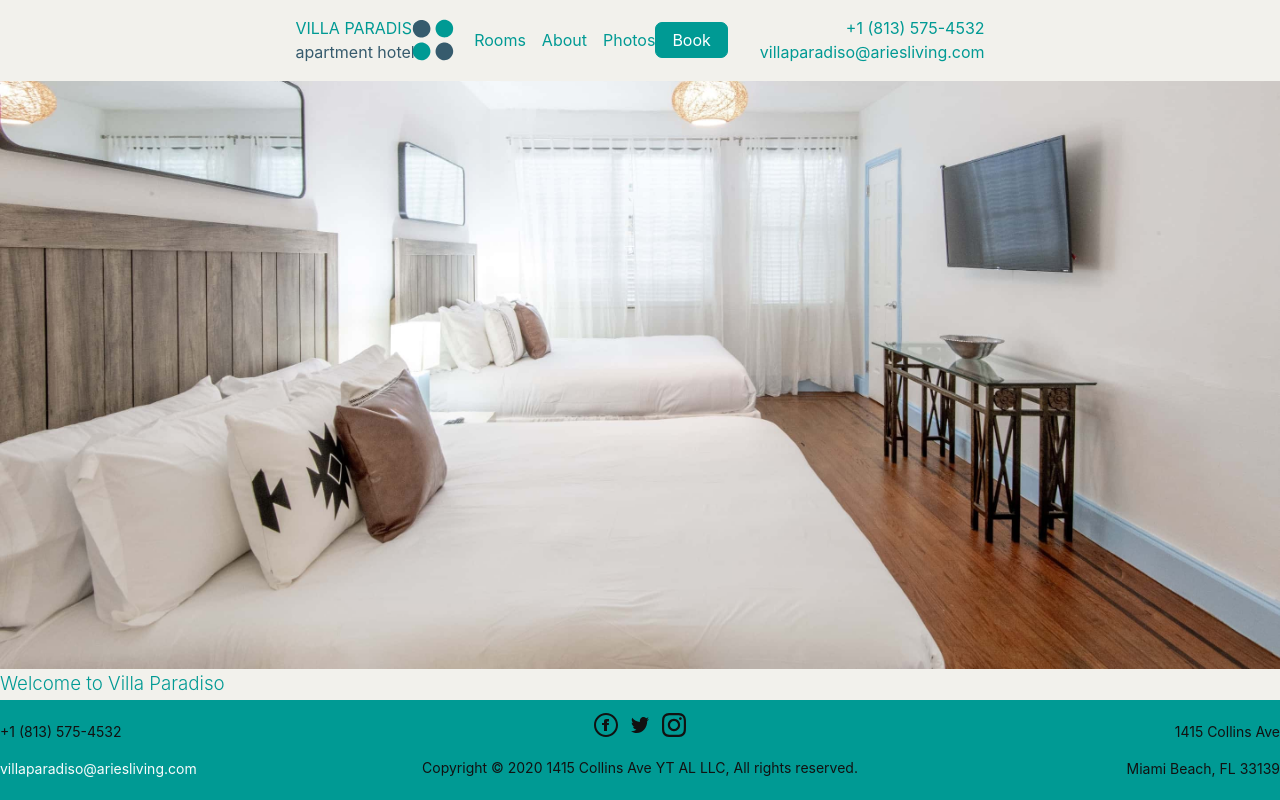
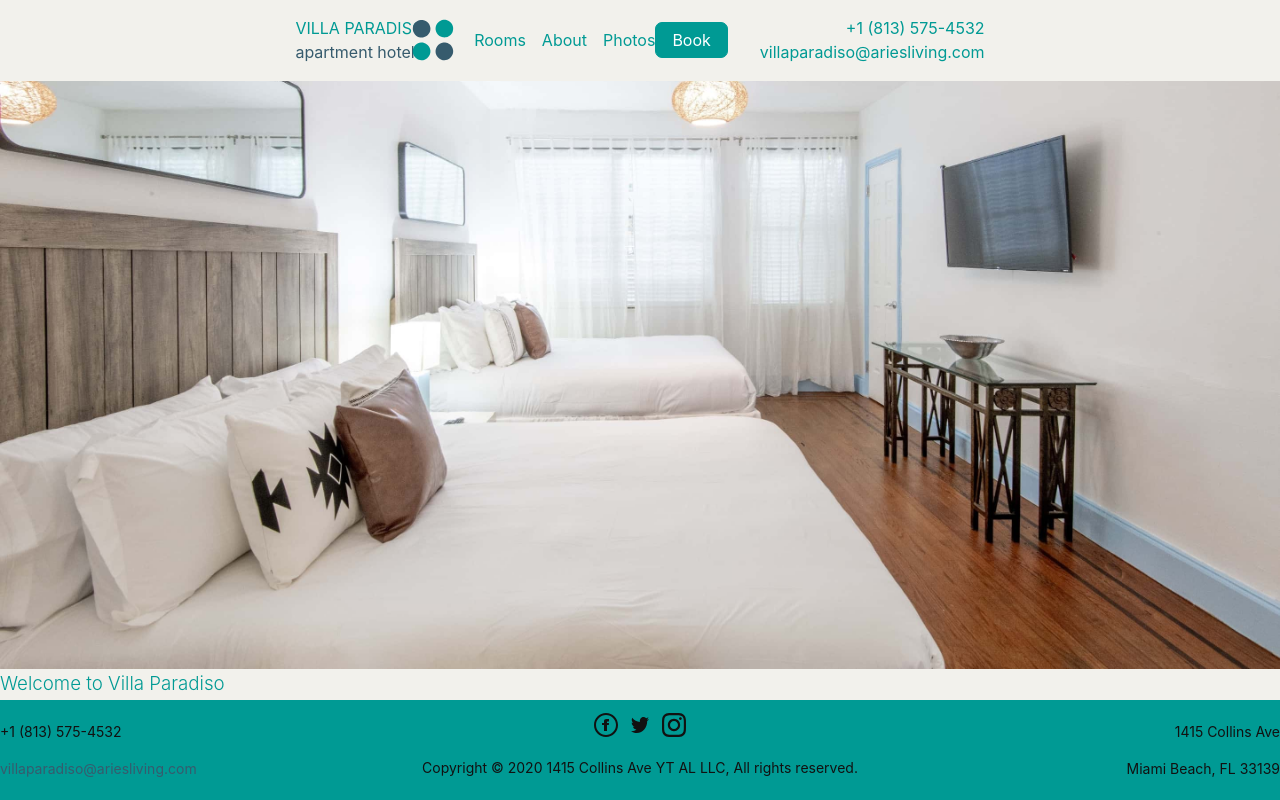
Before and after one commit to dmartss/villa-paradiso-hotels, a Next.js app: page / in a window 1280 px wide. In both pictures the pointer is over the link 98 px from the left and 1033 px from the top of the page. Shown: the part 265-1065 px from the top of the page. Built offline with nearby package versions, Linux system fonts and the light colour scheme; a web font is replaced by a local one.

Commit message:
footer hovers

```diff
--- a/components/footer/footer.module.css
+++ b/components/footer/footer.module.css
@@ -15,7 +15,7 @@
 }
 
 .root a:hover {
-  color: var(--bg);
+  color: var(--accents-3);
 }
 
 .content > :global(div.tl),
```
